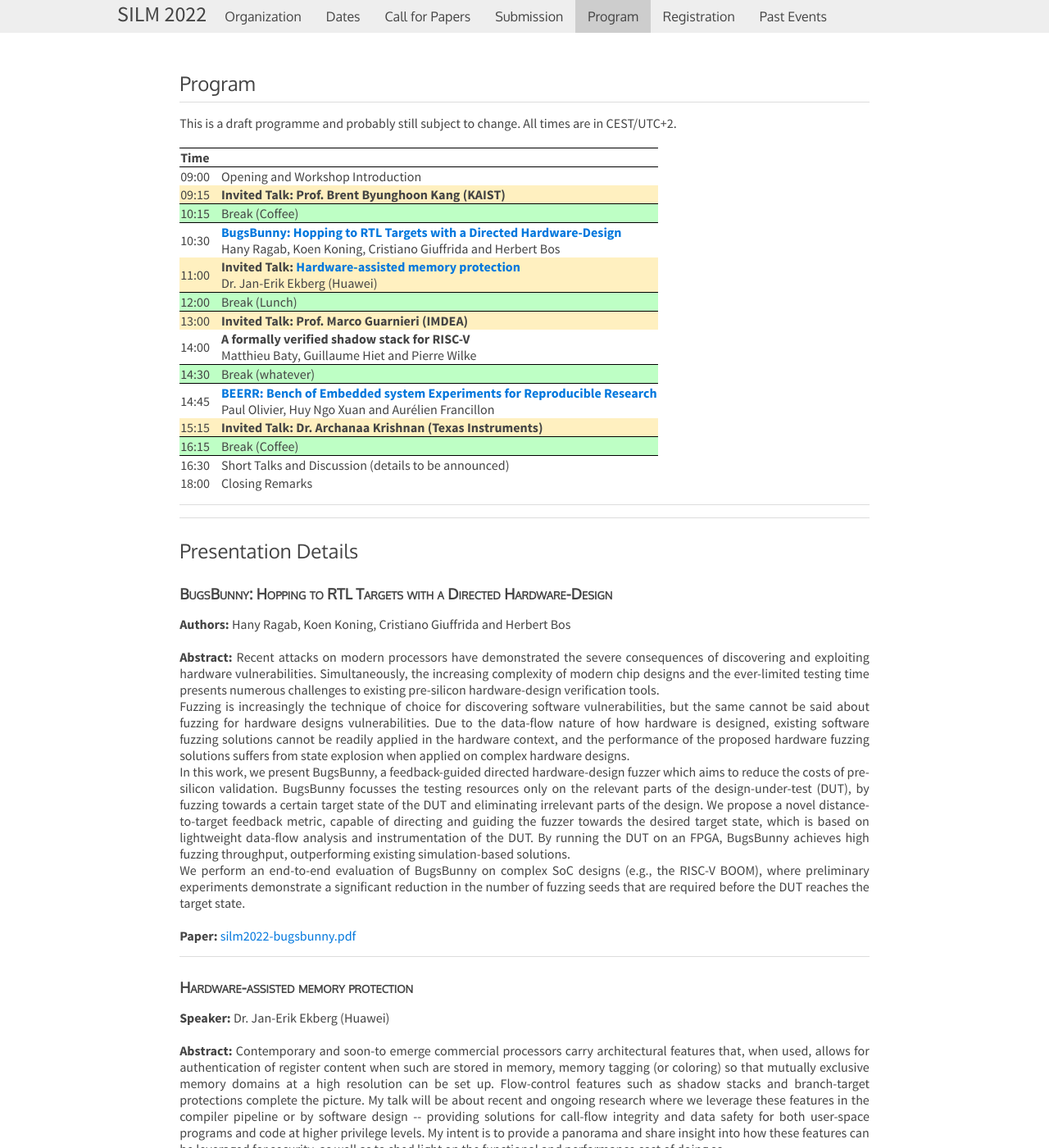
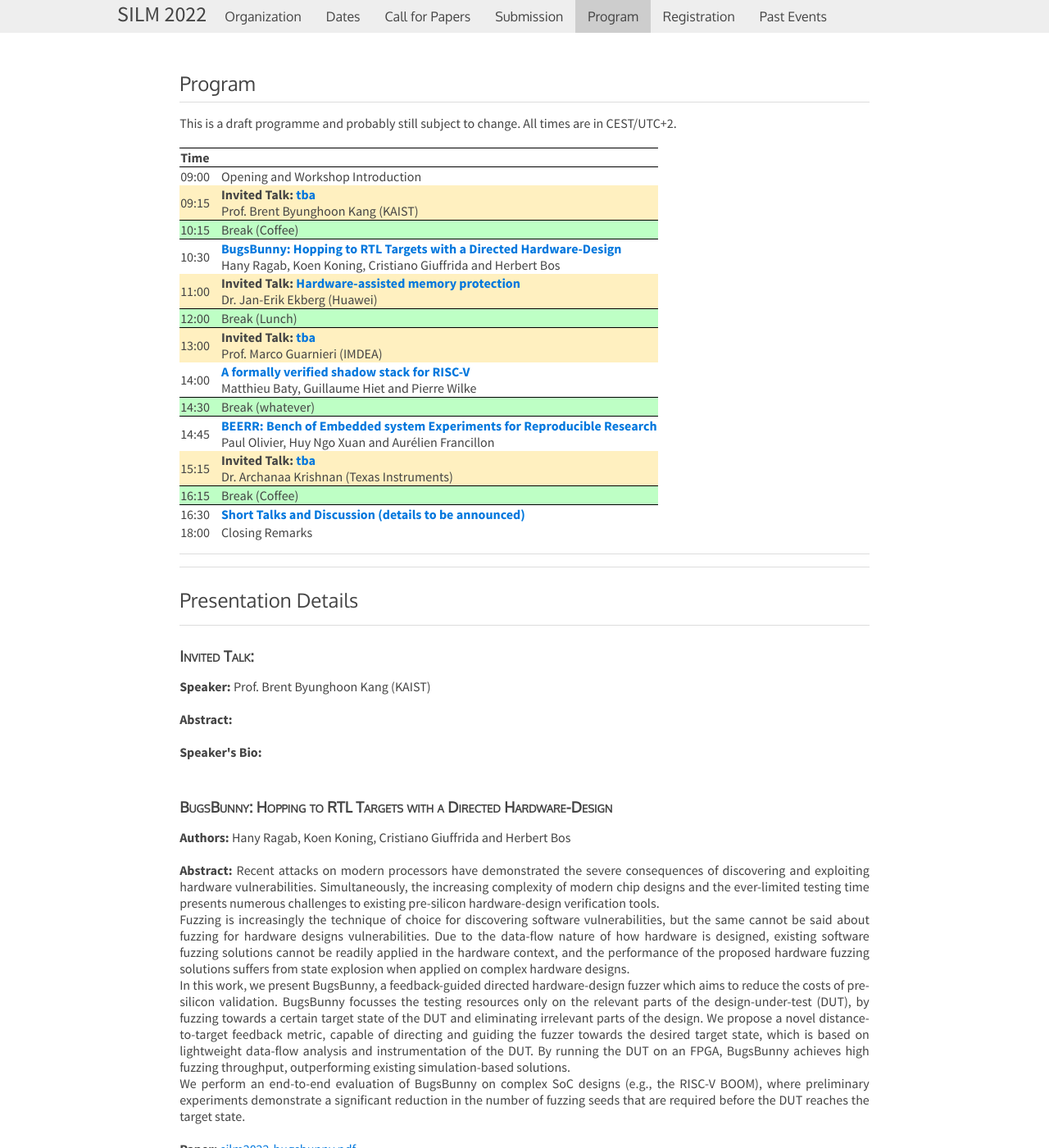
Before and after one commit to silm-workshop/silm-workshop.github.io, a Jekyll site: the page built from program.html, in a window 1280 px wide and 1400 px high. Shown: the whole window at 82% size. Built offline with Jekyll 4.4.1, drawn with Linux system fonts in a browser that asks for light colours; some of the changed text lies outside the part shown.

Commit message:
completing the programme

```diff
--- a/program.html
+++ b/program.html
@@ -17,7 +17,7 @@
 </tr>
 <tr style="background-color:#FFF0C0;">
   <td>09:15</td><td></td>
-  <td><b>Invited Talk: Prof. Brent Byunghoon Kang (KAIST)</b></td>
+  <td><b>Invited Talk: <a href="#brent"><b>tba</b></a></b><br>Prof. Brent Byunghoon Kang (KAIST)</b></td>
 </tr>
 <tr style="background-color:#BEFFC5;border-bottom: 1px solid
 #000;border-top: 1px solid #000;">
@@ -42,11 +42,12 @@
 </tr>
 <tr style="background-color:#FFF0C0;">
   <td>13:00</td><td></td>
-  <td><b>Invited Talk: Prof. Marco Guarnieri (IMDEA)</b></td>
+  <td><b>Invited Talk: <a href="#marco"><b>tba</b></a></b><br>Prof. Marco Guarnieri (IMDEA)</b></td>
 </tr>
 <tr>
   <td>14:00</td><td></td>
-  <td><b>A formally verified shadow stack for RISC-V</b><br>
+  <td><a href="#shadowstack"><b>A formally verified shadow stack for
+RISC-V</b></a><br>
 Matthieu Baty, Guillaume Hiet and Pierre Wilke</td>
 </tr>
 <tr style="background-color:#BEFFC5;border-bottom: 1px solid
@@ -62,8 +63,7 @@
 </tr>
 <tr style="background-color:#FFF0C0;">
   <td>15:15</td><td></td>
-  <td><b>Invited Talk: Dr. Archanaa Krishnan (Texas
-Instruments)</b></td>
+  <td><b>Invited Talk: <a href="#archanaa"><b>tba</b></a></b><br>Dr. Archanaa Krishnan (Texas Instruments)</b></td>
 </tr>
 <tr style="background-color:#BEFFC5;border-bottom: 1px solid
 #000;border-top: 1px solid #000;">
@@ -72,7 +72,8 @@
 </tr>
 <tr>
   <td>16:30</td><td></td>
-  <td>Short Talks and Discussion (details to be announced)</td>
+  <td><a href="#shorttalks"><b>Short Talks and Discussion (details to be
+announced)</b></a></td>
 </tr>
 <tr>
   <td>18:00</td><td></td>
@@ -80,8 +81,24 @@
 </tr>
 </table>
 
+
+<!-- ================================================================= -->
 <hr><hr>
 <h2>Presentation Details</h2>
+
+<hr>
+<h3 id="brent">Invited Talk: </h3>
+
+<b>Speaker:</b> Prof. Brent Byunghoon Kang (KAIST)
+<br><br>
+
+<b>Abstract:</b>
+<br><br>
+
+<b>Speaker's Bio:</b>
+<br><br>
+
+
 
 <h3 id="bugsbunny">BugsBunny: Hopping to RTL Targets with a Directed
 Hardware-Design</h3>
@@ -121,7 +138,7 @@
 
 
 <hr>
-<h3 id="ekberg">Hardware-assisted memory protection</h3>
+<h3 id="ekberg">Invited Talk: Hardware-assisted memory protection</h3>
 
 <b>Speaker:</b> Dr. Jan-Erik Ekberg (Huawei) <br><br>
 
@@ -154,6 +171,32 @@
 
 
 <hr>
+<h3 id="marco">Invited Talk: </h3>
+
+<b>Speaker:</b> Prof. Marco Guarnieri (IMDEA)
+<br><br>
+
+<b>Abstract:</b>
+<br><br>
+
+<b>Speaker's Bio:</b>
+<br><br>
+
+
+
+<hr>
+<h3 id="shadowstack">A formally verified shadow stack for RISC-V</h3>
+
+<b>Authors:</b> Matthieu Baty, Guillaume Hiet and Pierre Wilke<br><br>
+
+<b>Abstract:</b>
+<br><br>
+
+<b>Paper:</b>
+
+
+
+<hr>
 <h3 id="beerr">BEERR: Bench of Embedded system Experiments for Reproducible
 Research</h3>
 
@@ -179,3 +222,22 @@
 
 <b>Paper:</b> <a
 href="../2022-papers/silm2022-beerr.pdf">silm2022-beerr.pdf</a>
+
+
+
+<hr>
+<h3 id="archanaa">Invited Talk: </h3>
+
+<b>Speaker:</b> Dr. Archanaa Krishnan (Texas Instruments)
+<br><br>
+
+<b>Abstract:</b>
+<br><br>
+
+<b>Speaker's Bio:</b>
+<br><br>
+
+
+
+<hr>
+<h3 id="shorttalks">Short Talks and Discussion</h3>
```
